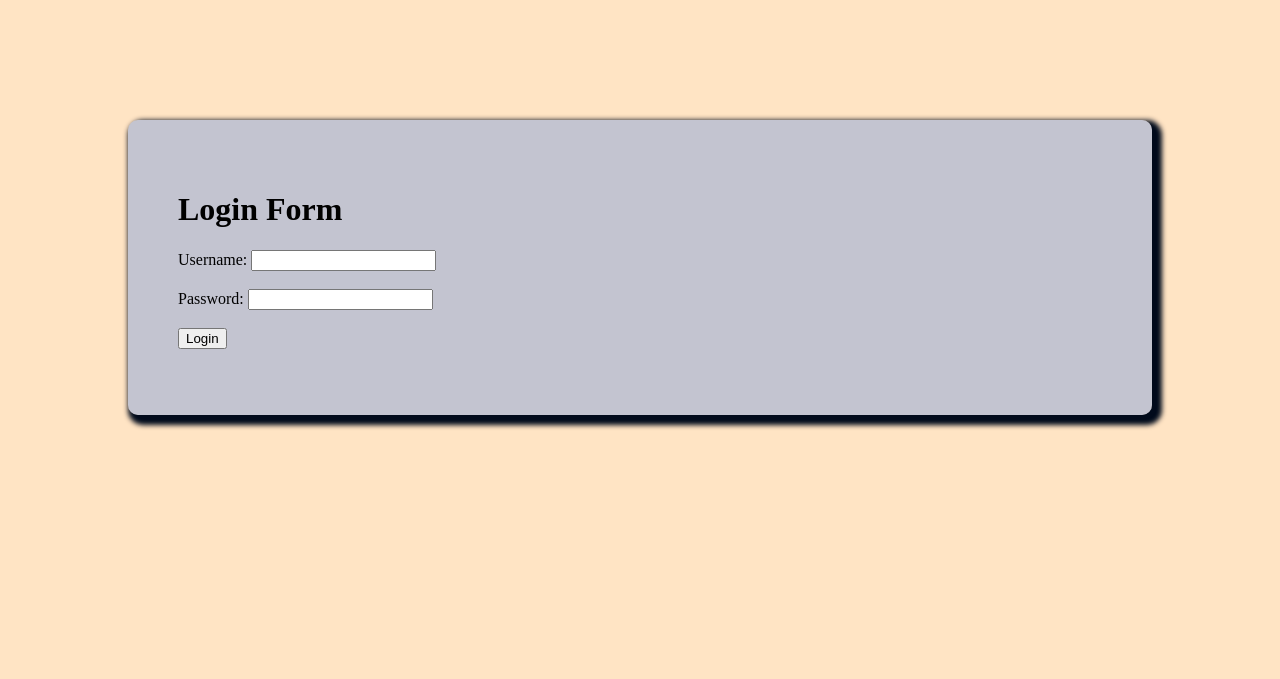
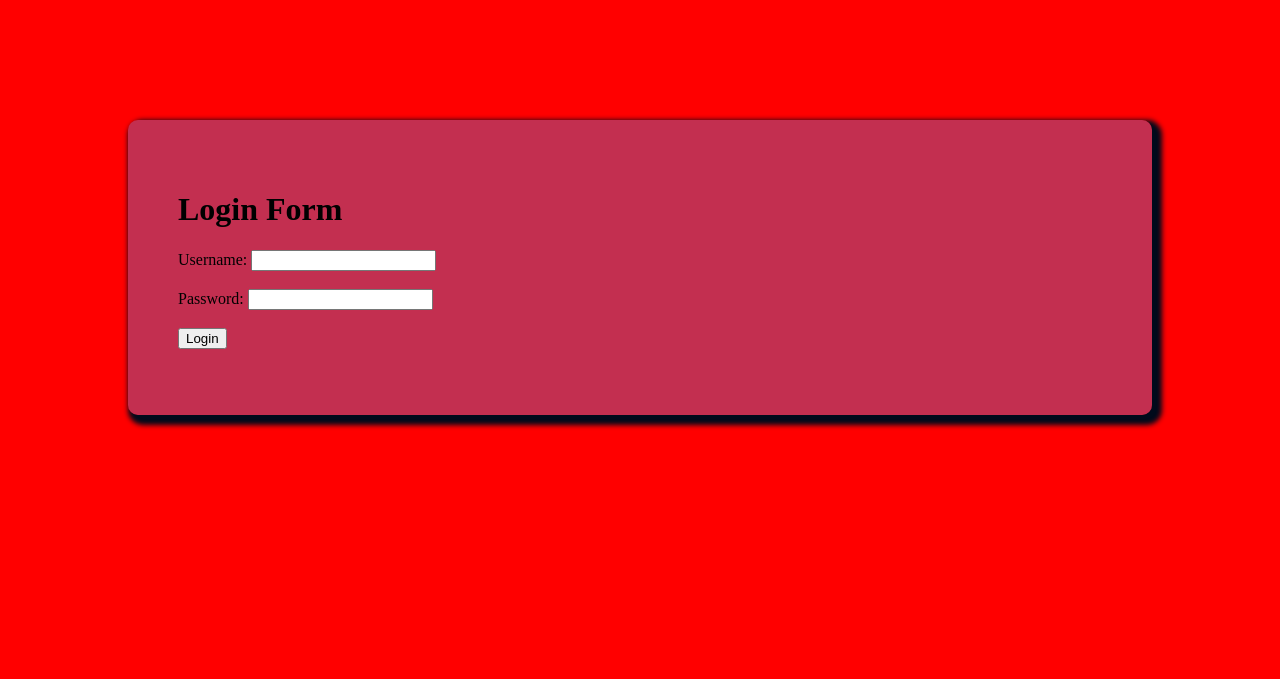
Before and after one commit to divyanshi2325/loginpage, a PHP site: page / in a window 1280 px wide. Shown: the top 679 px of the page. Run offline with PHP 8.4, Linux system fonts and the light colour scheme.

Commit message:
Update style.css

```diff
--- a/style.css
+++ b/style.css
@@ -1,5 +1,5 @@
 body{
-    background-color: bisque;
+    background-color: red;
 }
 #form{
     background-color: rgba(85, 135, 229, 0.35);
```
